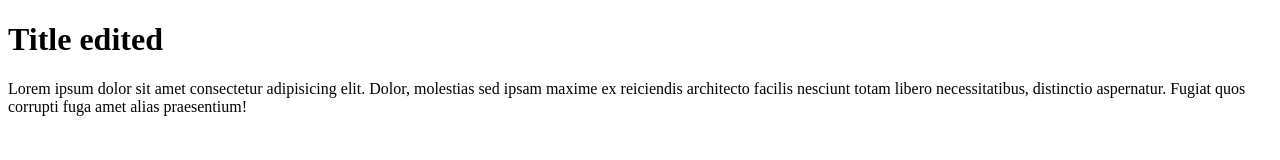
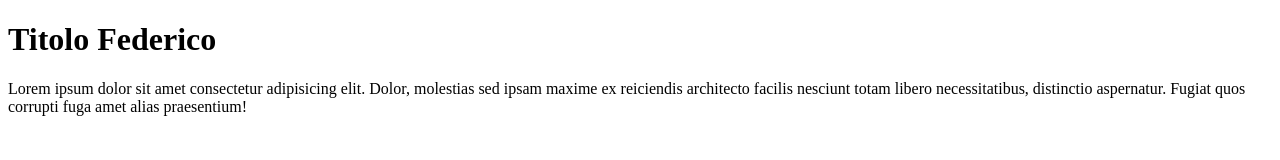
Before and after one commit to fedebacci/first-merge-test, a plain HTML site: page index.html in a window 1280 px wide. Drawn offline with Linux system fonts and the light colour scheme.

Commit message:
conflict test

```diff
--- a/index.html
+++ b/index.html
@@ -1,5 +1,6 @@
 <!DOCTYPE html>
 <html lang="en">
+
 <head>
   <meta charset="UTF-8" />
   <meta name="viewport" content="width=device-width, initial-scale=1.0" />
@@ -7,7 +8,7 @@
 </head>
 
 <body>
-    <h1>Title edited</h1>
+  <h1>Titolo Federico</h1>
   <p>
     Lorem ipsum dolor sit amet consectetur adipisicing elit. Dolor, molestias
     sed ipsam maxime ex reiciendis architecto facilis nesciunt totam libero
@@ -15,4 +16,5 @@
     alias praesentium!
   </p>
 </body>
+
 </html>
```
Lines whose indentation alone changed are shown as unchanged.
